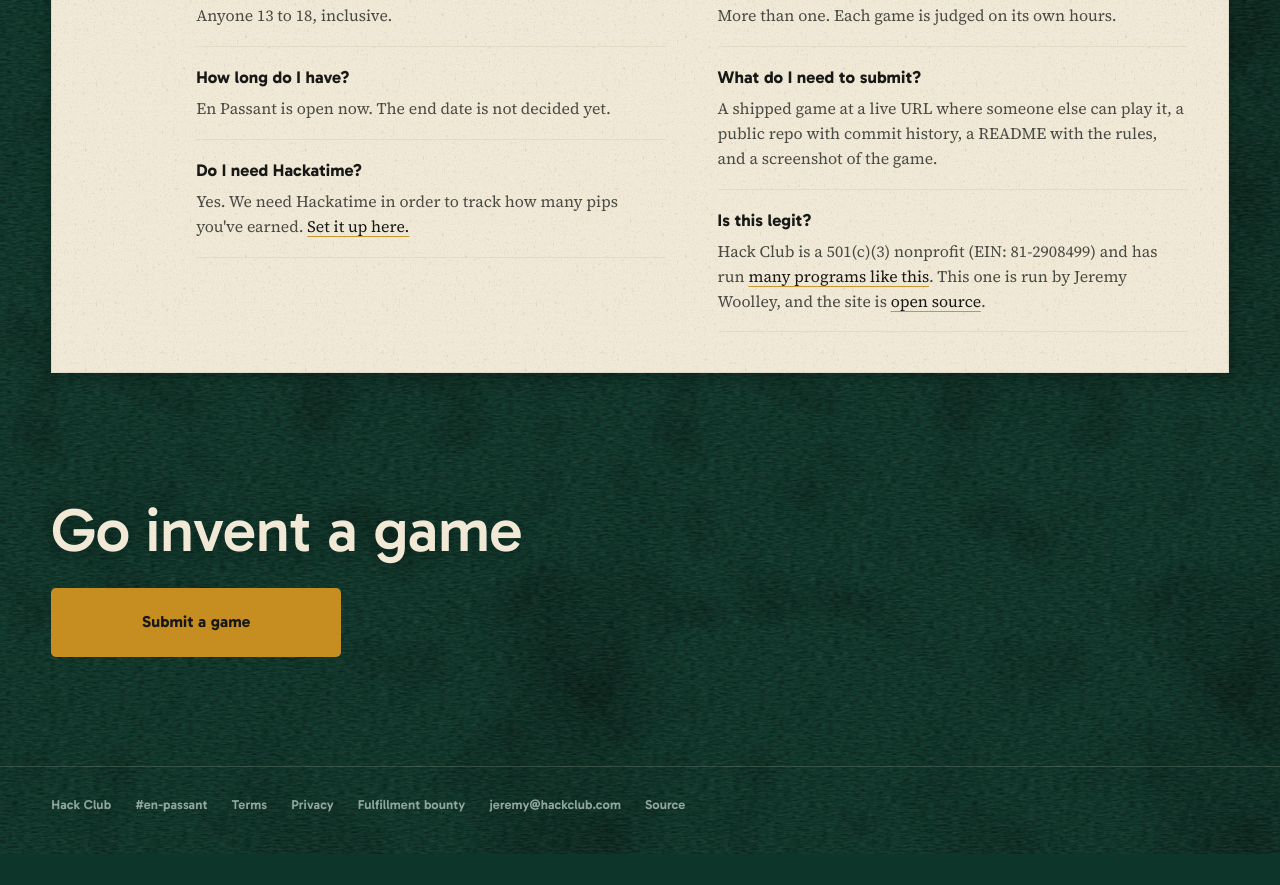
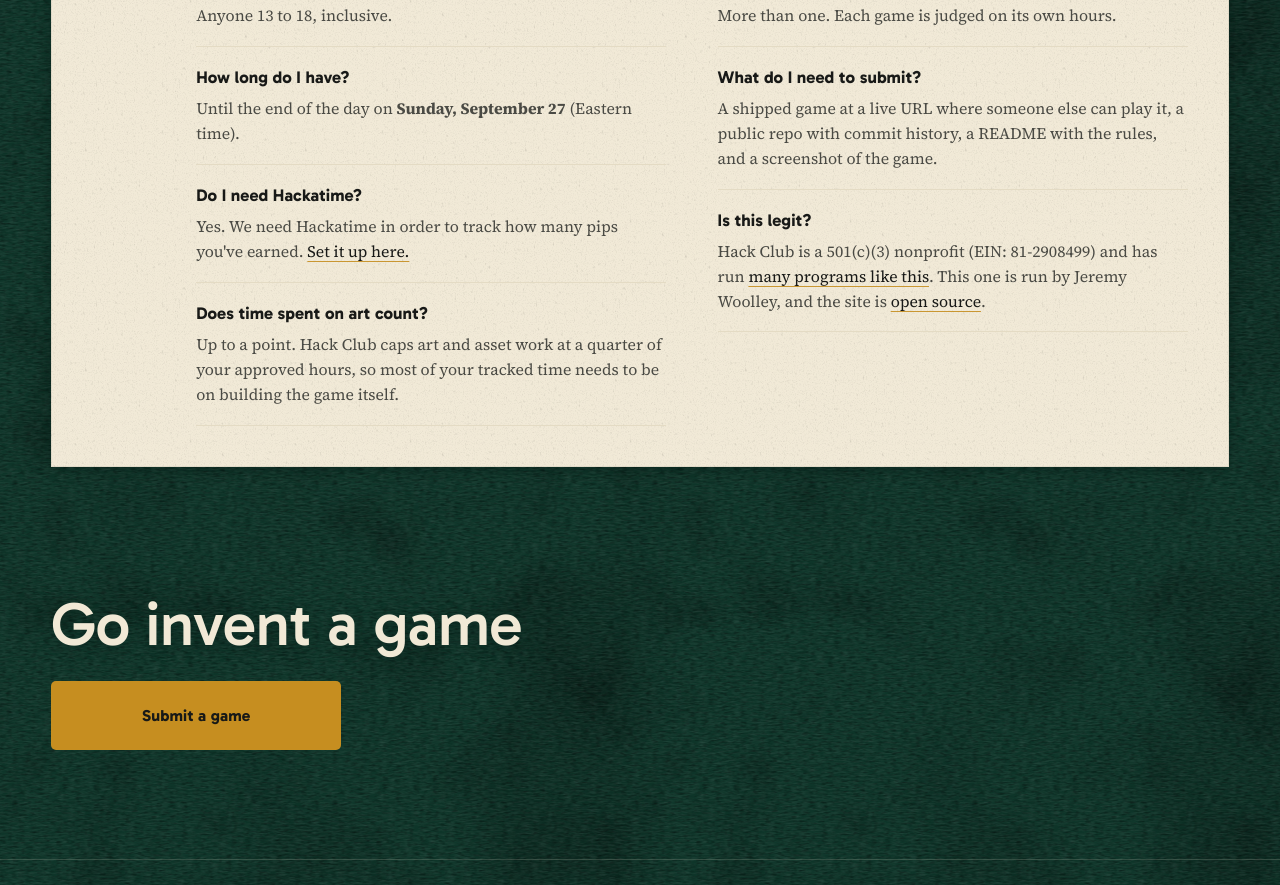
Before and after one commit to hackclub/en-passant, a website built with Vite: page index.html in a window 1280 px wide. Shown: the part 5127-6012 px from the top of the page. Before the commit the page ends 5981 px from the top, so only its background shows below. Built offline with nearby package versions, Linux system fonts and the light colour scheme.

Commit message:
site changes :o

```diff
--- a/index.html
+++ b/index.html
@@ -7,12 +7,12 @@
     <title>En Passant</title>
     <meta
       name="description"
-      content="Build a board game that runs in a browser. Get prizes, up to a physical copy of your game. A free Hack Club program for teens 13 to 18."
+      content="Invent a board game that runs in a browser. Get prizes, up to your own game manufactured into a real boxed set. A free Hack Club program for teens 13 to 18."
     />
     <meta property="og:title" content="En Passant" />
     <meta
       property="og:description"
-      content="Build a board game that runs in a browser. Get prizes, up to a physical copy of your game."
+      content="Invent a board game that runs in a browser. Get prizes, up to your own game manufactured into a real boxed set."
     />
     <meta property="og:type" content="website" />
     <meta property="og:url" content="https://enpassant.hackclub.com/" />
@@ -837,7 +837,10 @@
             </div>
             <div class="faq__pair">
               <dt>How long do I have?</dt>
-              <dd>En Passant is open now. The end date is not decided yet.</dd>
+              <dd>
+                Until the end of the day on
+                <strong>Sunday, September 27</strong> (Eastern time).
+              </dd>
             </div>
             <div class="faq__pair">
               <dt>Do I need Hackatime?</dt>
@@ -847,6 +850,14 @@
                 <a href="https://hackatime.hackclub.com/setup" target="_blank">
                   Set it up here.
                 </a>
+              </dd>
+            </div>
+            <div class="faq__pair">
+              <dt>Does time spent on art count?</dt>
+              <dd>
+                Up to a point. Hack Club caps art and asset work at a quarter of
+                your approved hours, so most of your tracked time needs to be on
+                building the game itself.
               </dd>
             </div>
             <div class="faq__pair">
```
Also changed, not shown: tools/programs-card-bg.webp (added), tools/programs-card-logo.png (added).
